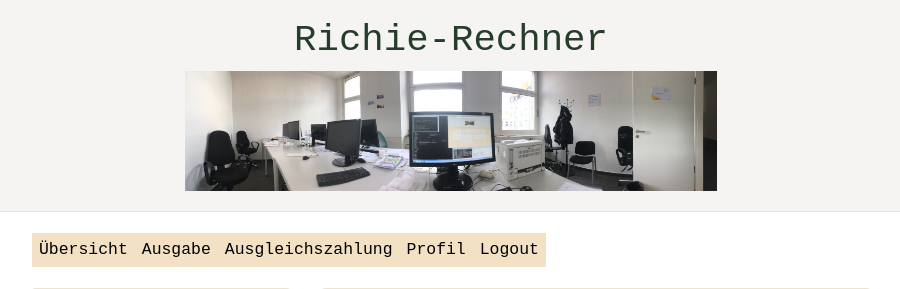
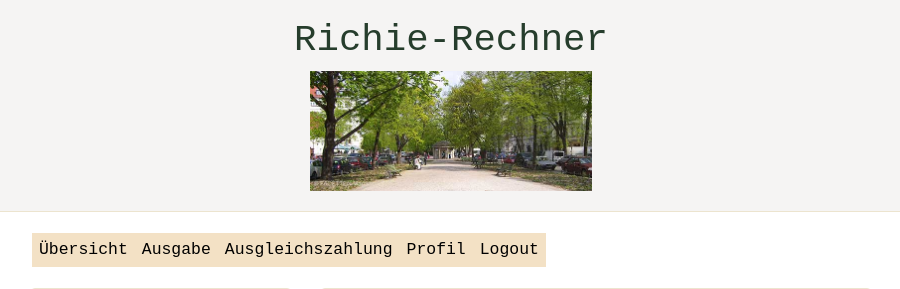
Before and after one commit to Maximuschka/richierechner, a Django app: page /ausgabe/ in a window 1280 px wide. Shown: the top 289 px of the page, without its empty margins (189-1089 px from the left). Run offline with Django 3.2, Linux system fonts and the light colour scheme; the visitor is signed in with stand-in values (Sample User, id 1); data comes from the database, SQL or seed files in the repository; data that the repository does not hold is empty; some libraries are stand-ins or nearby versions.

Commit message:
settings

```diff
--- a/main_app/templates/base.html
+++ b/main_app/templates/base.html
@@ -14,7 +14,7 @@
         <nav class="navbar navbar-default navbar-static-top text-center">
             <div class="col-md-12"><h1 align="center">Richie-Rechner</h1></div>
             <a href="/">
-            <img src="{% static 'images/banner2.jpg' %}" alt="Richie-Rechner" height=120>
+            <img src="{% static 'images/banner.jpg' %}" alt="Richie-Rechner" height=120>
             </a>
 
         </nav>
```
